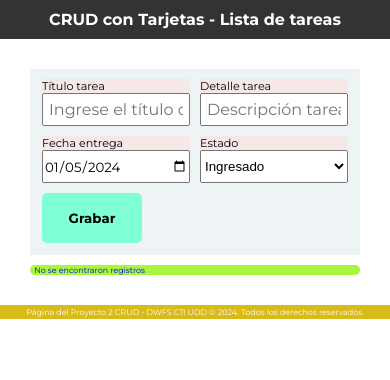
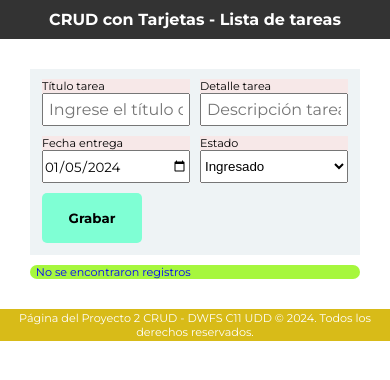
Before and after one commit to jmurzuar/PY2-CRUD_APP, a plain HTML site: page index.html in a window 390 px wide. Drawn offline with Linux system fonts and the light colour scheme.

Commit message:
actualización 05.01_2

```diff
--- a/styles.css
+++ b/styles.css
@@ -335,12 +335,12 @@ input {
     }
 
     .txt-small {
-        font-size: 0.5rem;
+        font-size: 0.7rem;
     }
 
     .card_contar {
         width: 100%;
-        font-size: 0.5rem;
+        font-size: 0.7rem;
 
     }
 
```
